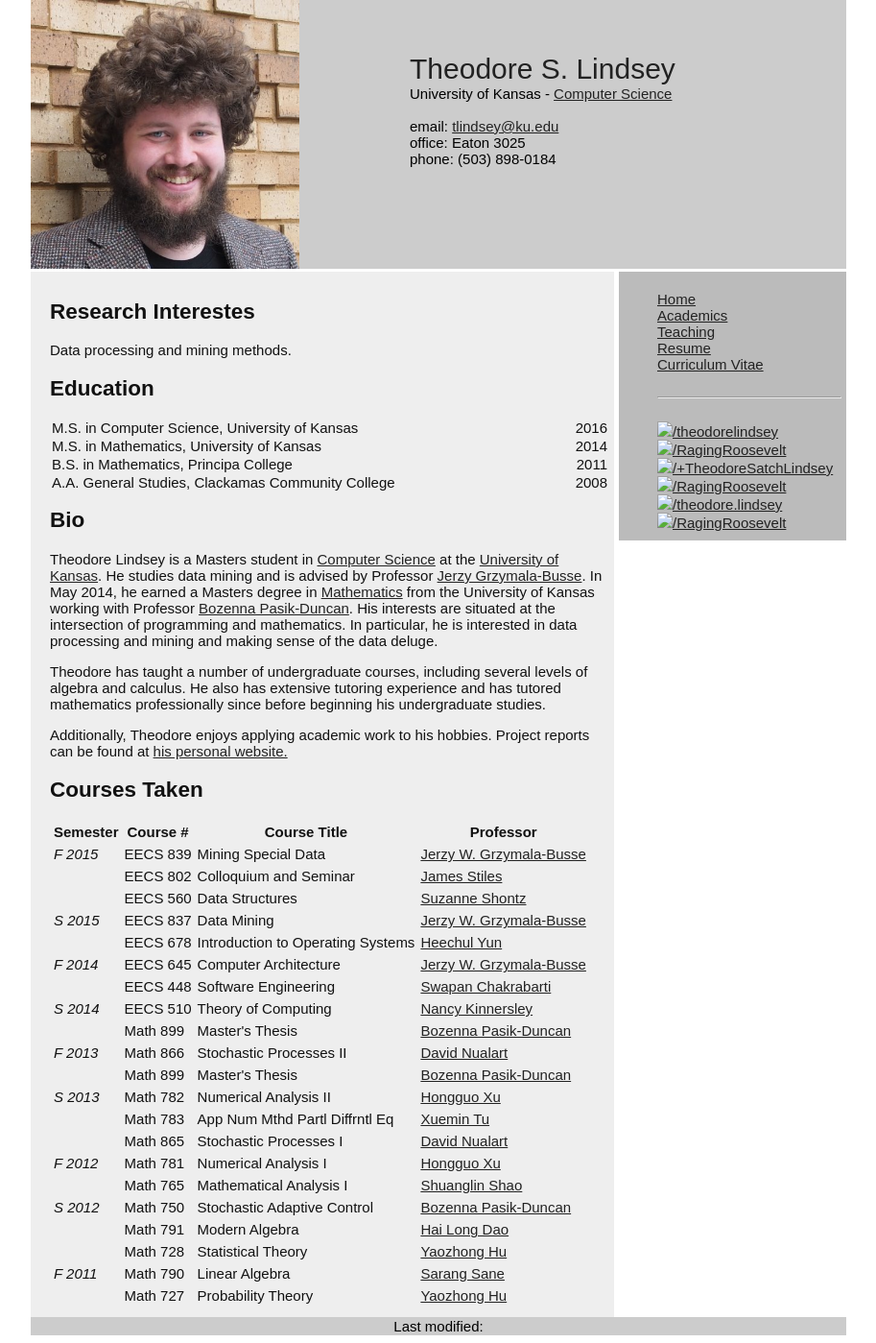
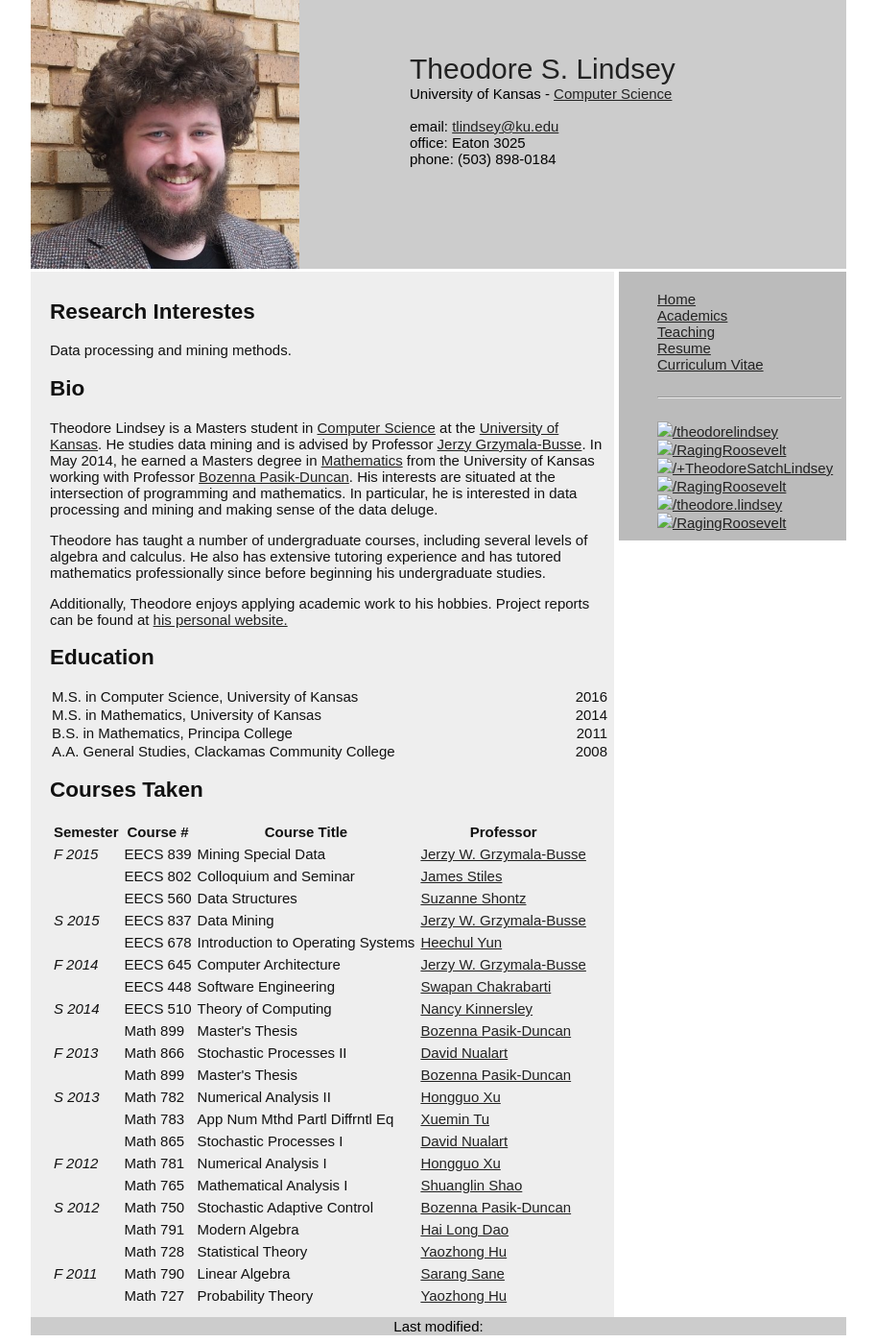
Before and after one commit to RagingRoosevelt/RagingRoosevelt.github.io, a Jekyll site: the page built from academics.html, in a window 1280 px wide. Shown: the whole page at 96% size, without its empty margins (183-1096 px from the left). Built offline with Jekyll 4.4.1, drawn with Linux system fonts in a browser that asks for light colours.

Commit message:
updated academics section ordering

```diff
--- a/academics.html
+++ b/academics.html
@@ -8,13 +8,6 @@ section: Academics
 
 <h2>Research Interestes</h2>
 <p>Data processing and mining methods.</p>
-
-<h2>Education</h2>
-
-<ul style="display: flex; justify-content: space-between; list-style-type: none; padding-left:0; margin: 2px;"><li>M.S. in Computer Science, University of Kansas</li><li>2016</li></ul>
-<ul style="display: flex; justify-content: space-between; list-style-type: none; padding-left:0; margin: 2px;"><li>M.S. in Mathematics, University of Kansas</li><li>2014</li></ul>
-<ul style="display: flex; justify-content: space-between; list-style-type: none; padding-left:0; margin: 2px;"><li>B.S. in Mathematics, Principa College</li><li>2011</li></ul>
-<ul style="display: flex; justify-content: space-between; list-style-type: none; padding-left:0; margin: 2px;"><li>A.A. General Studies, Clackamas Community College</li><li>2008</li></ul>
 
 <h2>Bio</h2>
 <p>Theodore Lindsey is a Masters student in <a href="http://eecs.ku.edu/">Computer Science</a> at the <a href="https://www.ku.edu/">University of Kansas</a>.
@@ -27,6 +20,13 @@ In particular, he is interested in data processing and mining and making sense o
 He also has extensive tutoring experience and has tutored mathematics professionally since before beginning his undergraduate studies.</p>
 
 <p>Additionally, Theodore enjoys applying academic work to his hobbies. Project reports can be found at <a href="http://ragingroosevelt.com/">his personal website.</a></p>
+
+<h2>Education</h2>
+
+<ul style="display: flex; justify-content: space-between; list-style-type: none; padding-left:0; margin: 2px;"><li>M.S. in Computer Science, University of Kansas</li><li>2016</li></ul>
+<ul style="display: flex; justify-content: space-between; list-style-type: none; padding-left:0; margin: 2px;"><li>M.S. in Mathematics, University of Kansas</li><li>2014</li></ul>
+<ul style="display: flex; justify-content: space-between; list-style-type: none; padding-left:0; margin: 2px;"><li>B.S. in Mathematics, Principa College</li><li>2011</li></ul>
+<ul style="display: flex; justify-content: space-between; list-style-type: none; padding-left:0; margin: 2px;"><li>A.A. General Studies, Clackamas Community College</li><li>2008</li></ul>
 
 <h2>Courses Taken</h2>
 <table border="0" cellpadding=2px class="gridtable">
```
